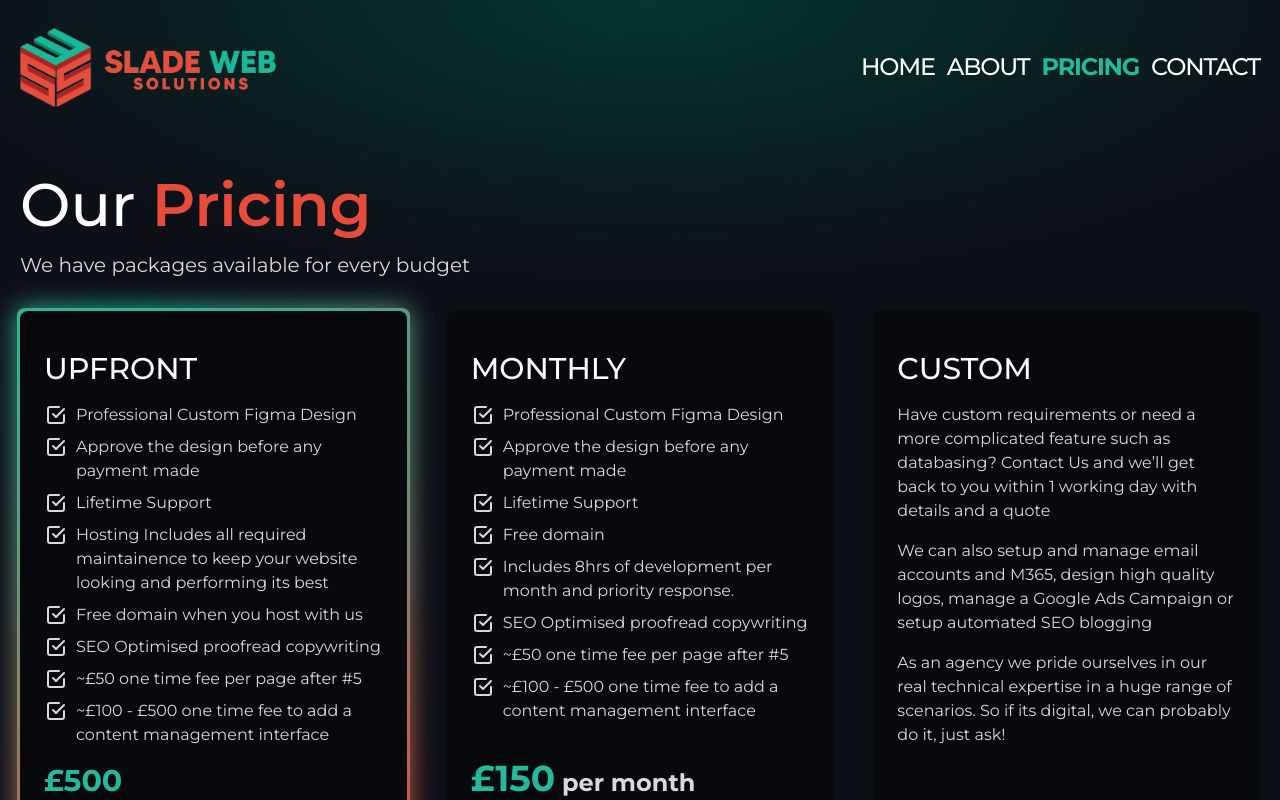
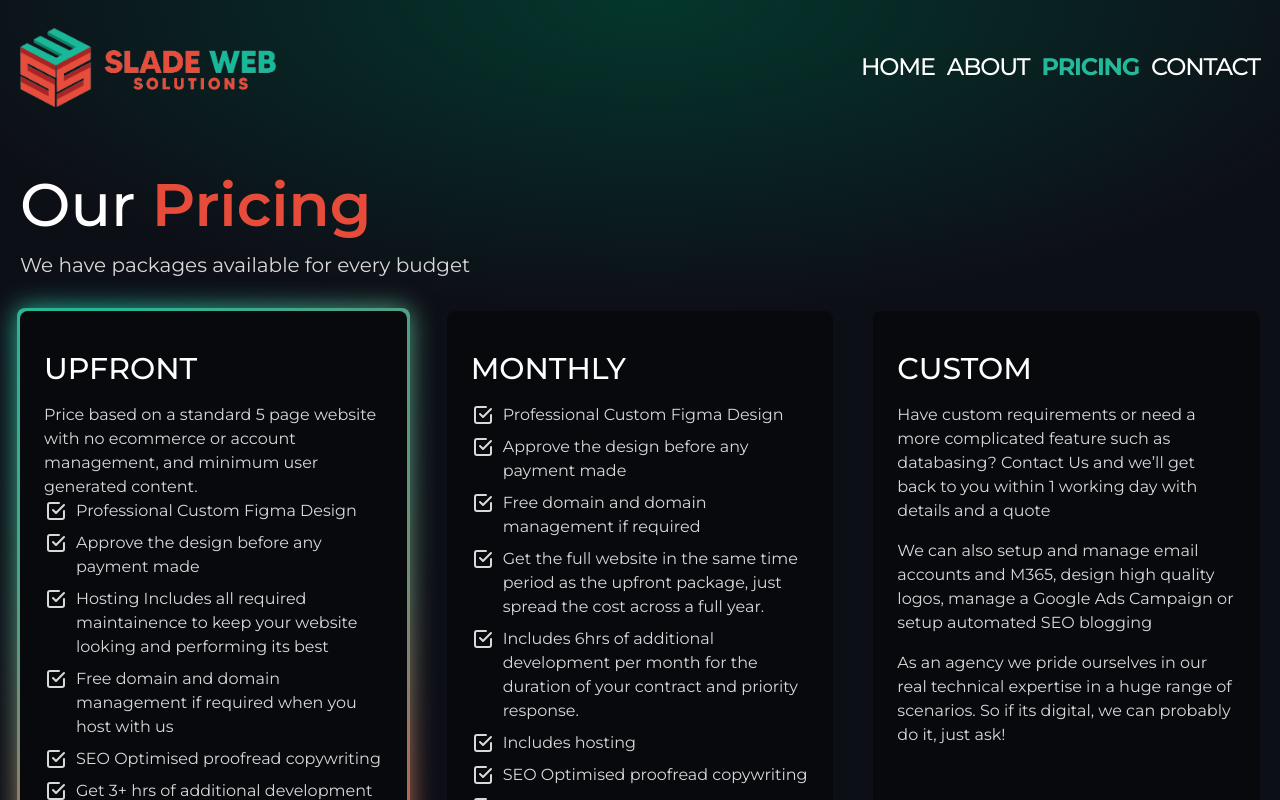
Before and after one commit to OllieSlade/SladeWebSolutions, a React (Vite) app: page /pricing in a window 1280 px wide. Shown: the top 800 px of the page. Built offline with nearby package versions, Linux system fonts and the light colour scheme.

Commit message:
wording updates

```diff
--- a/src/components/blocks/product.jsx
+++ b/src/components/blocks/product.jsx
@@ -7,15 +7,16 @@ export default function Pricing({ option }) {
             <div className="bg-lightBlack py-10 px-6 flex flex-col rounded-lg justify-between rotateShadow">
                 <div className="">
                     <h3 className="text-3xl font-medium text-white uppercase mb-4">Upfront</h3>
+                    <p>Price based on a standard 5 page website with no ecommerce or account management, and minimum user generated content.</p>
                     <ul className="flex flex-col gap-2">
                         <li className="flex gap-2"><IconCheckbox className='shrink-0'/><p>Professional Custom Figma Design</p></li>
                         <li className="flex gap-2"><IconCheckbox className='shrink-0'/><p>Approve the design before any payment made</p></li>
-                        <li className="flex gap-2"><IconCheckbox className='shrink-0'/><p>Lifetime Support</p></li>
                         <li className="flex gap-2"><IconCheckbox className='shrink-0'/><p>Hosting Includes all required maintainence to keep your website looking and performing its best</p></li>
-                        <li className="flex gap-2"><IconCheckbox className='shrink-0'/><p>Free domain when you host with us</p></li>
+                        <li className="flex gap-2"><IconCheckbox className='shrink-0'/><p>Free domain and domain management if required when you host with us</p></li>
                         <li className="flex gap-2"><IconCheckbox className='shrink-0'/><p>SEO Optimised proofread copywriting</p></li>
-                        <li className="flex gap-2"><IconCheckbox className='shrink-0'/><p>~£50 one time fee per page after #5</p></li>
-                        <li className="flex gap-2"><IconCheckbox className='shrink-0'/><p>~£100 - £500 one time fee to add a content management interface</p></li>
+                        <li className="flex gap-2"><IconCheckbox className='shrink-0'/><p>Get 3+ hrs of additional development time each month for updates from £50/month</p></li>
+                        <li className="flex gap-2"><IconCheckbox className='shrink-0'/><p>~£60 one time fee per page after #5</p></li>
+                        <li className="flex gap-2"><IconCheckbox className='shrink-0'/><p>~£100 - £300 one time fee to add a content management interface</p></li>
                     </ul>
                 </div>
                 <div className="">
@@ -34,16 +35,17 @@ export default function Pricing({ option }) {
                     <ul className="flex flex-col gap-2">
                         <li className="flex gap-2"><IconCheckbox className='shrink-0' /><p>Professional Custom Figma Design</p></li>
                         <li className="flex gap-2"><IconCheckbox className='shrink-0' /><p>Approve the design before any payment made</p></li>
-                        <li className="flex gap-2"><IconCheckbox className='shrink-0' /><p>Lifetime Support</p></li>
-                        <li className="flex gap-2"><IconCheckbox className='shrink-0' /><p>Free domain</p></li>
-                        <li className="flex gap-2"><IconCheckbox className='shrink-0' /><p>Includes 8hrs of development per month and priority response.</p></li>
+                        <li className="flex gap-2"><IconCheckbox className='shrink-0' /><p>Free domain and domain management if required</p></li>
+                        <li className="flex gap-2"><IconCheckbox className='shrink-0' /><p>Get the full website in the same time period as the upfront package, just spread the cost across a full year.</p></li>
+                        <li className="flex gap-2"><IconCheckbox className='shrink-0' /><p>Includes 6hrs of additional development per month for the duration of your contract and priority response.</p></li>
+                        <li className="flex gap-2"><IconCheckbox className='shrink-0' /><p>Includes hosting</p></li>
                         <li className="flex gap-2"><IconCheckbox className='shrink-0' /><p>SEO Optimised proofread copywriting</p></li>
                         <li className="flex gap-2"><IconCheckbox className='shrink-0' /><p>~£50 one time fee per page after #5</p></li>
                         <li className="flex gap-2"><IconCheckbox className='shrink-0' /><p>~£100 - £500 one time fee to add a content management interface</p></li>
                     </ul>
                 </div>
                 <div className="">
-                    <p className="text-2xl font-bold mt-4"><span className="text-accentBlue text-4xl">£150</span> per month</p>
+                    <p className="text-2xl font-bold mt-4"><span className="text-accentBlue text-4xl">£140</span> per month</p>
                         <p className="text-sm font-light">(Minimum 12 month commitment)</p>
                     <Link to="/contact" className="button mt-4">Get Started</Link>
                 </div>
--- a/src/pages/home.jsx
+++ b/src/pages/home.jsx
@@ -25,7 +25,7 @@ export default function Header() {
             <div className="mt-8 md:mt-28 flex flex-col">
                 <p className="text-left font-light text-md md:text-2xl uppercase pb-1">Affordable, Unique, 100% Hand-Coded</p>
                 <h1 className="text-left text-5xl md:text-7xl md:w-9/12 font-semibold text-white">Websites from the ground up, specifically for <span className=" text-accentOrange font-bold">your small business.</span></h1>
-				<p className="md:w-9/12 text-2xl md:text-4xl right-0 mt-16 md:mt-24 self-end mb-4 text-left">Locally made bespoke websites with <span className="text-accentBlue font-medium">superior page rankings</span>. Give your business that unique edge from £80/mo.</p>
+				<p className="md:w-9/12 text-2xl md:text-4xl right-0 mt-16 md:mt-24 self-end mb-4 text-left">Locally made bespoke websites with <span className="text-accentBlue font-medium">superior page rankings</span>. Give your business that unique edge from £150/mo.</p>
 				<Button href="/contact" text="Get Started Today" />
             </div>
         </div>
@@ -34,7 +34,7 @@ export default function Header() {
                 <h2 className="text-5xl text-center pb-10 font-semibold">Why <span className="text-accentOrange font-bold">Us?</span></h2>
 				<div className="grid grid-cols-1 md:grid-cols-2 xl:grid-cols-3 gap-10">
 					<WhyBlock title="Mobile First" icon={<IconDeviceMobile size="50"/>} href="/pricing">According to Statcounter, over 60% of internet traffic is from mobile devices. This is why we prioritise mobile design to ensure your site looks and performs great on all devices.</WhyBlock>
-					<WhyBlock title="Extended Support" icon={<IconHeartHandshake size="50"/>} href="/pricing">With all packages you get access to a year of extended support, ensuring your website remains up-to-date and secure. Need to regularly update your site but can't afford an inhouse web developer? We also offer unlimited updates for a low monthly fee.</WhyBlock>
+					<WhyBlock title="Extended Support" icon={<IconHeartHandshake size="50"/>} href="/pricing">With all packages you get access to a year of extended support, ensuring your website remains running its best. Need to regularly update your site but can't afford an inhouse web developer? We also offer additional update capacity for a low monthly fee.</WhyBlock>
 					<WhyBlock title="Fast Loading" icon={<IconBrandSpeedtest size="50"/>} href="/about">As every site is hand-coded we only include what is necessary ensuring fast loading times and a smooth user experience. This helps reduce bounce rates and improve SEO.</WhyBlock>
 					<WhyBlock title="Copywriting and SEO" icon={<IconSeo size="50"/>} href="/pricing">All the text on our sites is carefully checked by a professional proofreader for accuracy of spelling, grammar and punctuation, as well as for maximum impact on your site's search engine optimisation (SEO).</WhyBlock>
 					<WhyBlock title="Advanced Features" icon={<IconLoadBalancer size="50"/>} href="/contact">Need an advanced feature? No problem! Whether you need databasing, API integrations, or something else. We can do it. We can even help you with Custom Email addresses or setting up M365.</WhyBlock>
```
